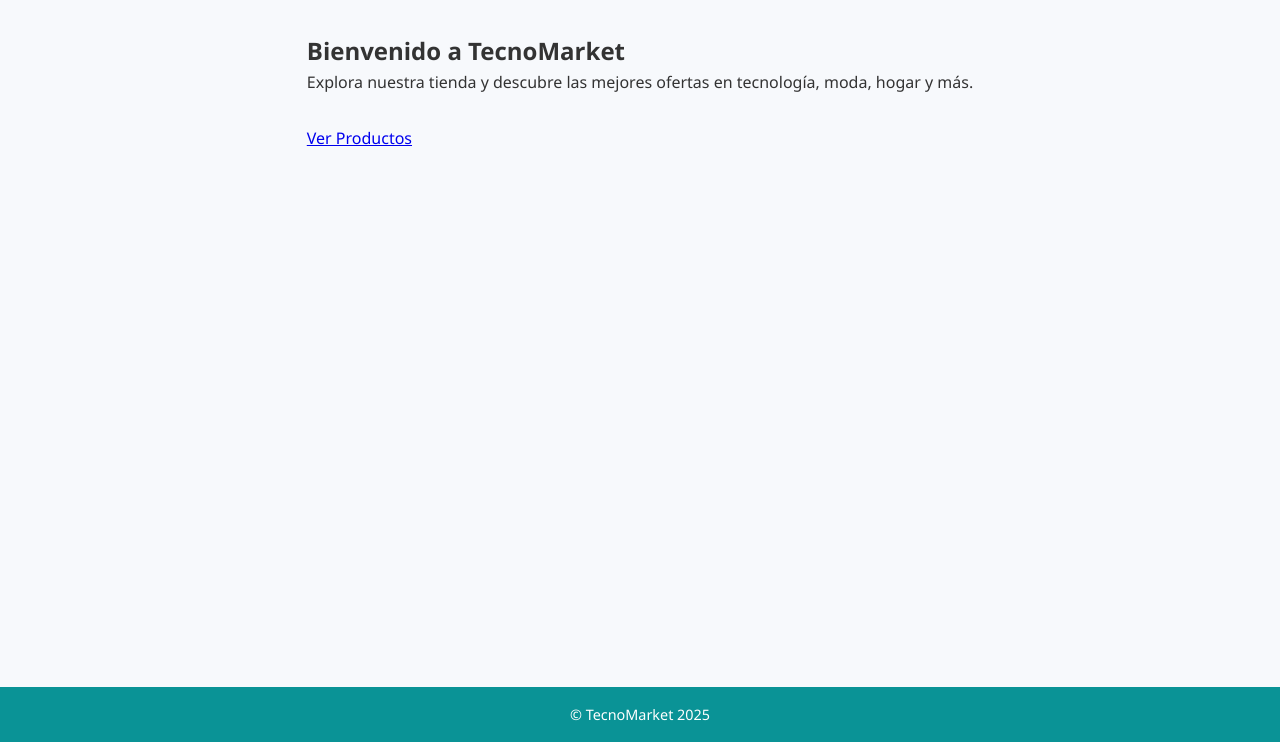
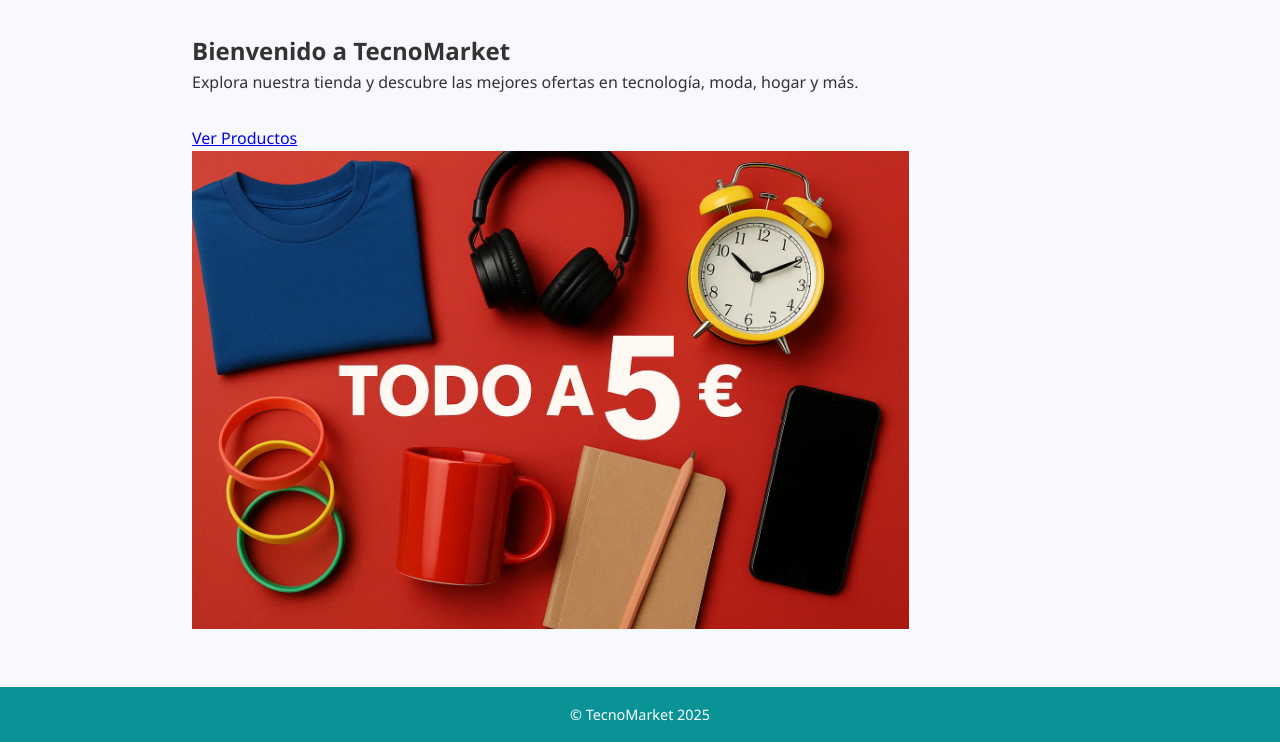
Before and after one commit to cgarriv1510/Proyecto_Markdown, a Flask app: page /tienda in a window 1280 px wide. Shown: the part 58-800 px from the top of the page. Run offline with Flask 3, Linux system fonts and the light colour scheme; the visitor is signed in with stand-in values (Sample User, id 1); data that the repository does not hold is empty.

Commit message:
Foto de inicio

```diff
--- a/app.py
+++ b/app.py
@@ -415,6 +415,5 @@ def tienda_detalle_producto(producto_id):
 
 
 
-
 if __name__ == '__main__':
     app.run(debug=True)
--- a/templates/public/inicio.html
+++ b/templates/public/inicio.html
@@ -9,4 +9,8 @@
         <a href="{{ url_for('tienda_productos') }}" class="btn">Ver Productos</a>
     </div>
 </section>
+
+<div>
+    <img src="./../../static/images/Inicio.jpg" alt="Imagen Inicio" style="height: 80%; width: 80%;">
+</div>
 {% endblock %}
```
Also changed, not shown: static/images/Inicio.jpg (added).
